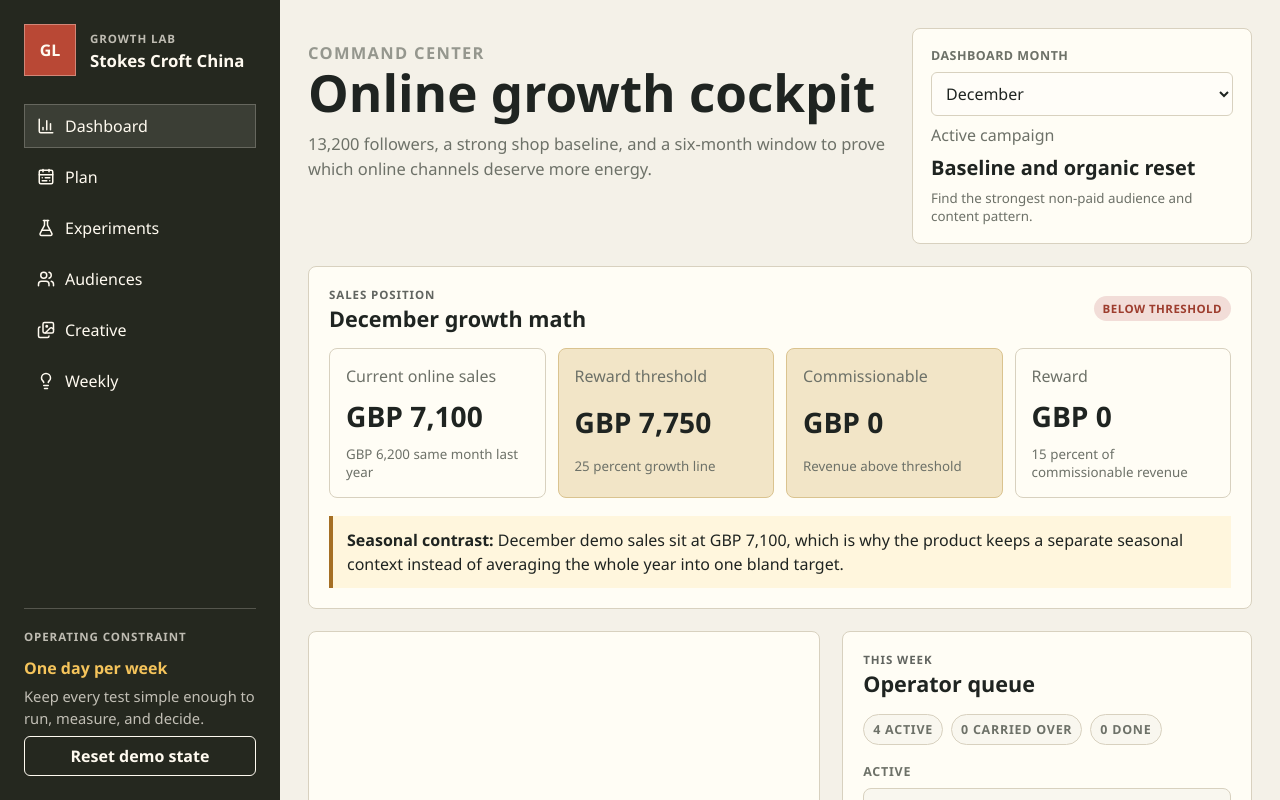
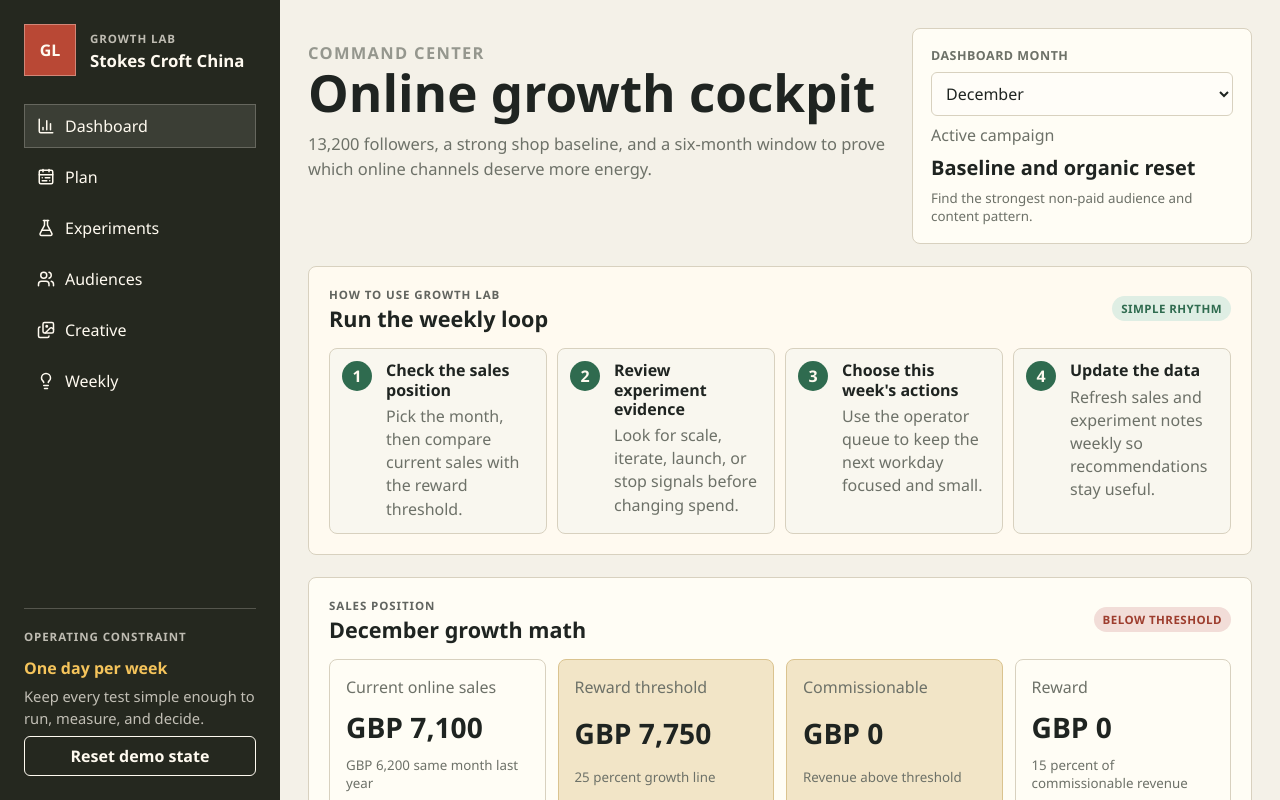
Before and after one commit to breadback00-dev/growth-lab, a React (Vite) app: page / in a window 1280 px wide. Shown: the top 800 px of the page. Built offline with nearby package versions, Linux system fonts and the light colour scheme.

Commit message:
feat: add platform usage guide

```diff
--- /dev/null
+++ b/src/components/PlatformGuide.tsx
@@ -0,0 +1,44 @@
+const steps = [
+  {
+    title: "Check the sales position",
+    detail: "Pick the month, then compare current sales with the reward threshold."
+  },
+  {
+    title: "Review experiment evidence",
+    detail: "Look for scale, iterate, launch, or stop signals before changing spend."
+  },
+  {
+    title: "Choose this week's actions",
+    detail: "Use the operator queue to keep the next workday focused and small."
+  },
+  {
+    title: "Update the data",
+    detail: "Refresh sales and experiment notes weekly so recommendations stay useful."
+  }
+];
+
+export default function PlatformGuide() {
+  return (
+    <section className="section-block platform-guide">
+      <div className="section-heading">
+        <div>
+          <p className="eyebrow">How to use Growth Lab</p>
+          <h2>Run the weekly loop</h2>
+        </div>
+        <span className="status-pill good">Simple rhythm</span>
+      </div>
+
+      <ol className="guide-steps" aria-label="Growth Lab weekly usage steps">
+        {steps.map((step, index) => (
+          <li key={step.title}>
+            <span>{index + 1}</span>
+            <div>
+              <strong>{step.title}</strong>
+              <p>{step.detail}</p>
+            </div>
+          </li>
+        ))}
+      </ol>
+    </section>
+  );
+}
--- a/src/pages/DashboardPage.tsx
+++ b/src/pages/DashboardPage.tsx
@@ -1,6 +1,7 @@
 import ExperimentSnapshot from "../components/ExperimentSnapshot";
 import GrowthSummary from "../components/GrowthSummary";
 import MonthComparison from "../components/MonthComparison";
+import PlatformGuide from "../components/PlatformGuide";
 import WeeklyActions from "../components/WeeklyActions";
 import { parseSalesCsv } from "../domain/salesImport";
 import { useMemo, useState } from "react";
@@ -71,6 +72,8 @@ export default function DashboardPage({
         </div>
       </header>
 
+      <PlatformGuide />
+
       <GrowthSummary selectedMonth={selectedMonth} sales={sales} />
 
       <div className="two-column">
--- a/src/styles.css
+++ b/src/styles.css
@@ -286,6 +286,7 @@ summary:focus-visible {
 }
 
 .section-block {
+  align-content: start;
   display: grid;
   gap: 18px;
   padding: 20px;
@@ -307,6 +308,53 @@ summary:focus-visible {
 
 .section-heading h2 {
   font-size: 1.35rem;
+}
+
+.platform-guide {
+  background: #fffaf0;
+}
+
+.guide-steps {
+  display: grid;
+  gap: 10px;
+  grid-template-columns: repeat(4, minmax(0, 1fr));
+  list-style: none;
+  margin: 0;
+  padding: 0;
+}
+
+.guide-steps li {
+  align-items: flex-start;
+  background: var(--paper);
+  border: 1px solid var(--line);
+  border-radius: var(--radius);
+  display: grid;
+  gap: 10px;
+  grid-template-columns: 34px minmax(0, 1fr);
+  min-height: 118px;
+  padding: 12px;
+}
+
+.guide-steps li > span {
+  background: var(--green);
+  border-radius: 999px;
+  color: #fffaf0;
+  display: grid;
+  font-weight: 900;
+  height: 30px;
+  place-items: center;
+  width: 30px;
+}
+
+.guide-steps strong {
+  display: block;
+  line-height: 1.2;
+}
+
+.guide-steps p {
+  color: var(--muted);
+  line-height: 1.45;
+  margin: 5px 0 0;
 }
 
 .metric-grid {
@@ -349,6 +397,7 @@ summary:focus-visible {
 }
 
 .two-column {
+  align-items: start;
   display: grid;
   gap: 22px;
   grid-template-columns: minmax(0, 1fr) minmax(340px, 0.8fr);
@@ -908,6 +957,7 @@ summary:focus-visible {
   .page-header,
   .two-column,
   .metric-grid,
+  .guide-steps,
   .audience-grid,
   .creative-grid,
   .form-grid,
```
